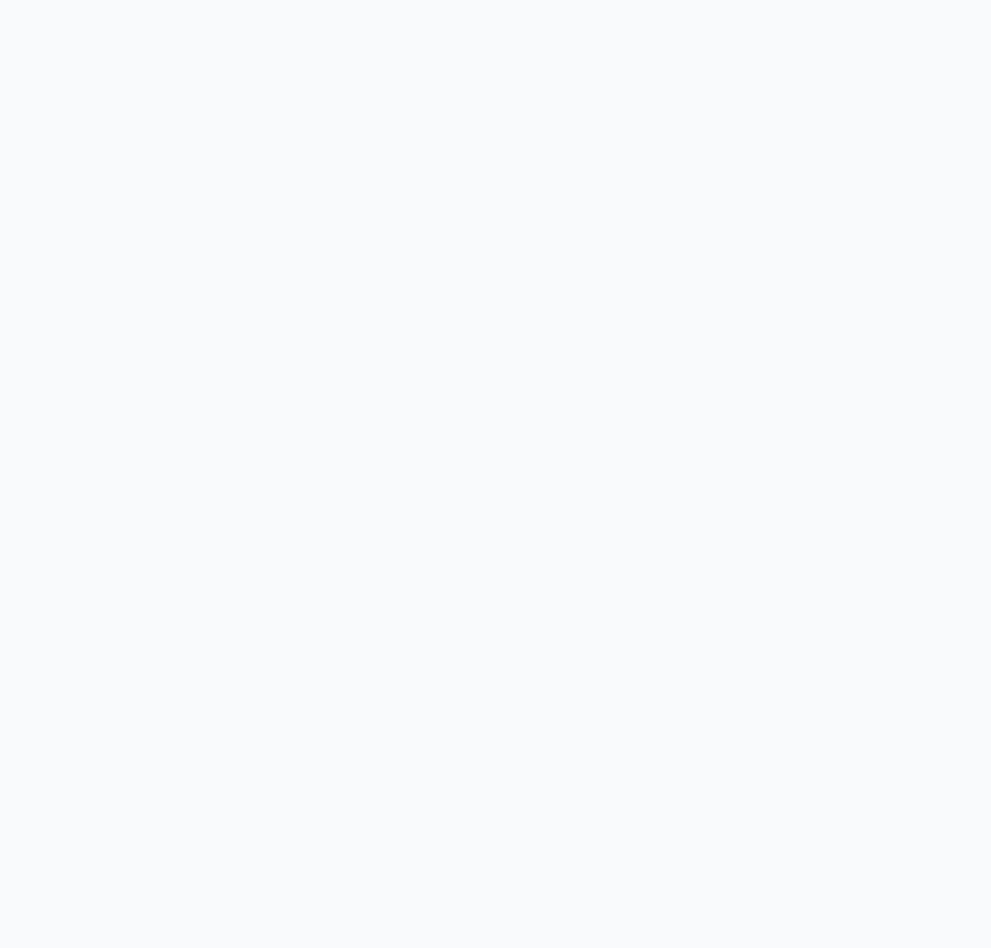
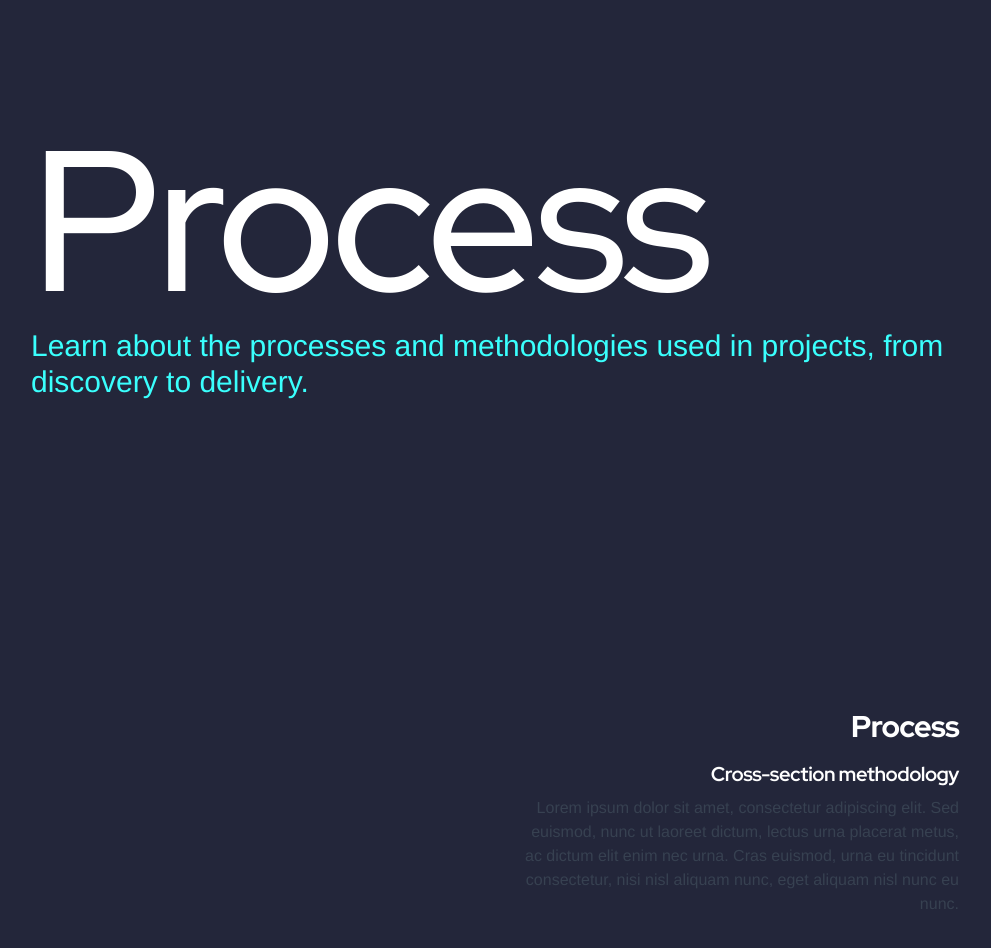
Before and after one commit to JamesYoungUX/jyoung2k_2025, a React (Vite) app: page /processes in a window 1280 px wide. Shown: the part 140-1088 px from the top of the page, without its empty margins (113-1104 px from the left). Before the commit the page ends 800 px from the top, so only its background shows below. Built offline with nearby package versions, Linux system fonts and the light colour scheme.

Commit message:
Add hero section to Process page and update hero heading to 'Process'

```diff
--- a/src/pages/ProcessesPage.tsx
+++ b/src/pages/ProcessesPage.tsx
@@ -1,12 +1,33 @@
 import React from "react";
 
 const ProcessesPage: React.FC = () => (
-  <div className="max-w-4xl mx-auto py-12 px-4">
-    <h1 className="text-3xl font-extrabold mb-6">Processes</h1>
-    <p className="text-lg">
-      Learn about the processes and methodologies used in projects, from discovery to delivery.
-    </p>
-    {/* Add more process details here */}
+  <div className="min-h-screen text-white overflow-hidden" style={{ background: '#23263a' }}>
+    {/* Hero Section */}
+    <div className="relative h-screen flex items-center justify-center z-0 bg-[#23263a]">
+      <div className="relative z-10 px-4 w-full max-w-5xl">
+        <div className="text-left">
+          <h1 className="font-heading text-white text-8xl md:text-9xl lg:text-[180px] xl:text-[200px] mb-2 leading-[0.9]">
+            Process
+          </h1>
+          <p className="text-lg sm:text-xl md:text-3xl text-left mt-2 w-full" style={{ color: 'rgb(58, 255, 253)' }}>
+            Learn about the processes and methodologies used in projects, from discovery to delivery.
+          </p>
+        </div>
+      </div>
+    </div>
+    {/* Content Section */}
+    <div className="max-w-4xl mx-auto py-12 px-4">
+      <div className="flex justify-end">
+        <div className="text-right">
+          <h2 className="text-3xl font-extrabold mb-4">Process</h2>
+          <h3 className="text-xl font-bold mb-2">Cross-section methodology</h3>
+          <p className="text-base text-gray-700 max-w-md ml-auto">
+            Lorem ipsum dolor sit amet, consectetur adipiscing elit. Sed euismod, nunc ut laoreet dictum, lectus urna placerat metus, ac dictum elit enim nec urna. Cras euismod, urna eu tincidunt consectetur, nisi nisl aliquam nunc, eget aliquam nisl nunc eu nunc.
+          </p>
+        </div>
+      </div>
+      {/* Add more process details here */}
+    </div>
   </div>
 );
 
```
